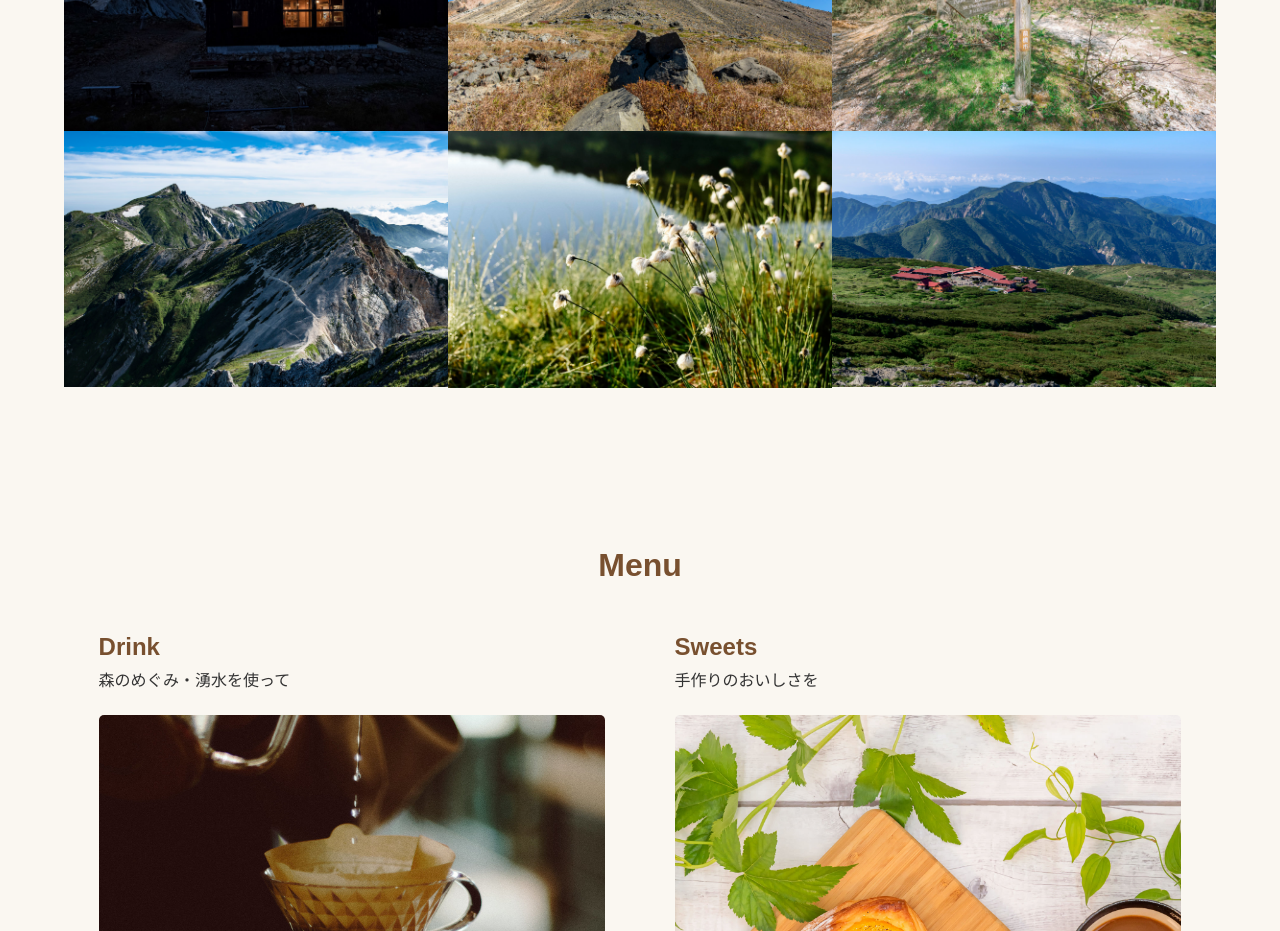
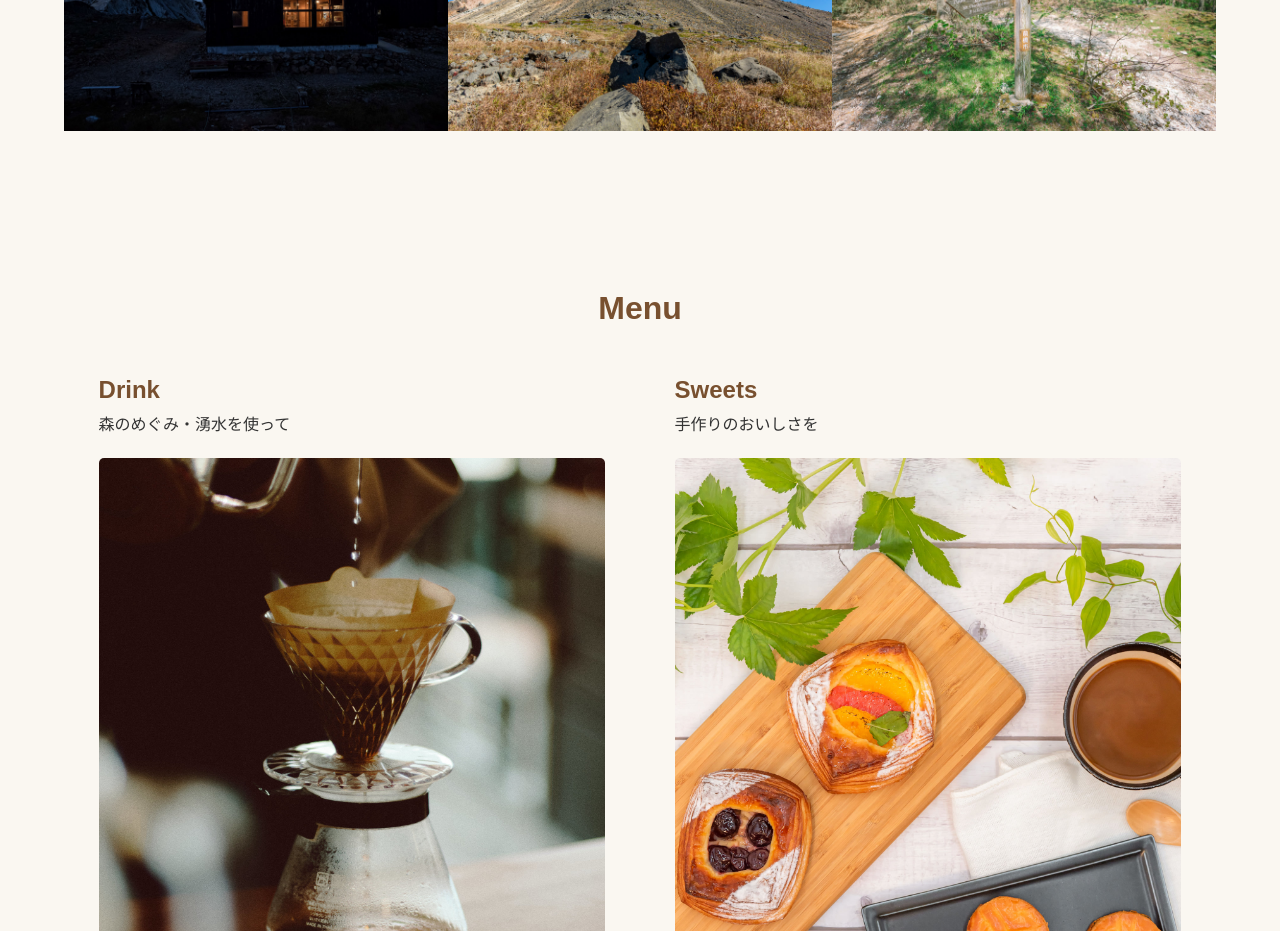
Before and after one commit to nini062/MountainCafe, a plain HTML site: page index.html in a window 1280 px wide. Shown: the part 1580-2511 px from the top of the page. Drawn offline with Linux system fonts and the light colour scheme; some packages are replaced by stand-ins of ours.

Commit message:
いらない画像コメントアウト

```diff
--- a/index.html
+++ b/index.html
@@ -48,9 +48,9 @@
                     <img src="images/mountain/kumakichi2393_TP_V.jpg" alt="">
                     <img src="images/mountain/RD2020322E116_TP_V.jpg" alt="">
                     <img src="images/mountain/RED21826A06_TP_V.jpg" alt="">
-                    <img src="images/mountain/RD2020322H041_TP_V.jpg" alt="">
+                    <!-- <img src="images/mountain/RD2020322H041_TP_V.jpg" alt="">
                     <img src="images/mountain/redstyG013_TP_V.jpg" alt="">
-                    <img src="images/mountain/redstyKJ042_TP_V.jpg" alt="">
+                    <img src="images/mountain/redstyKJ042_TP_V.jpg" alt=""> -->
                 </div>
             </section>
             <section id="menu">
```
